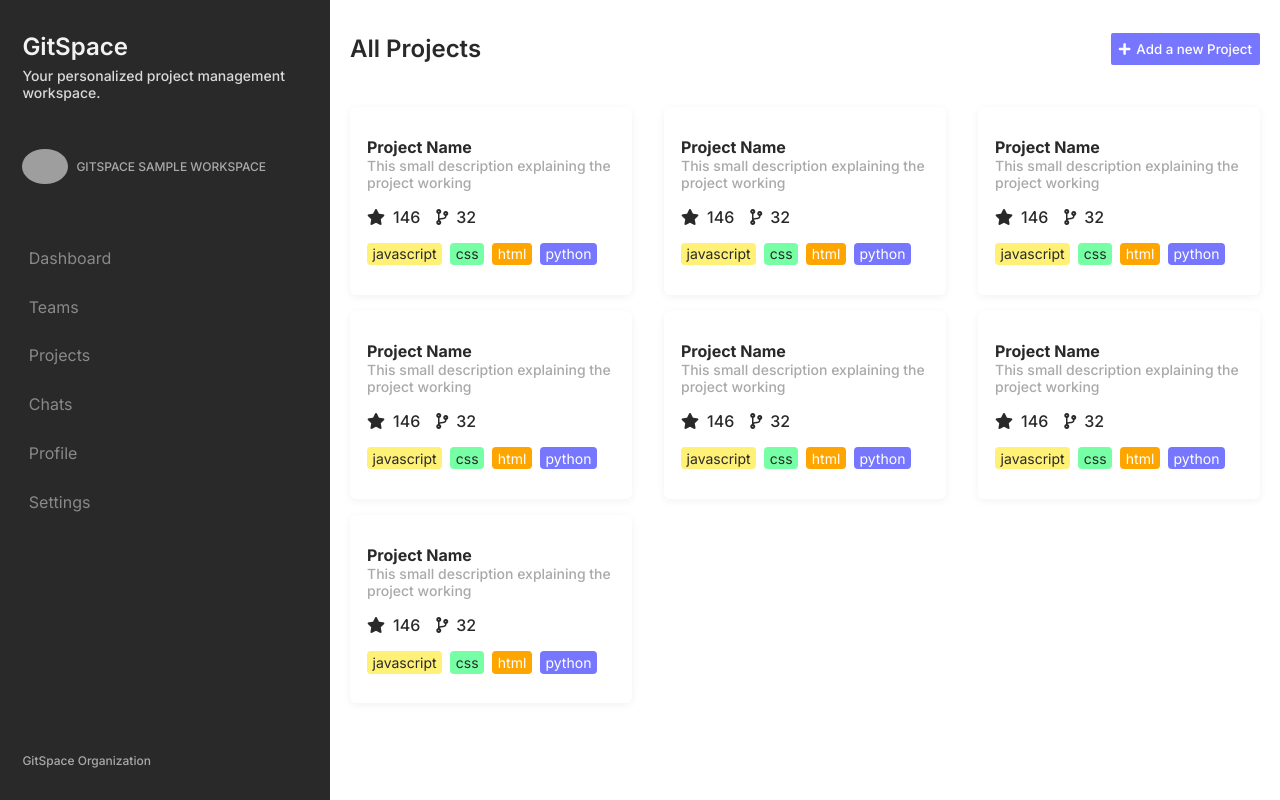
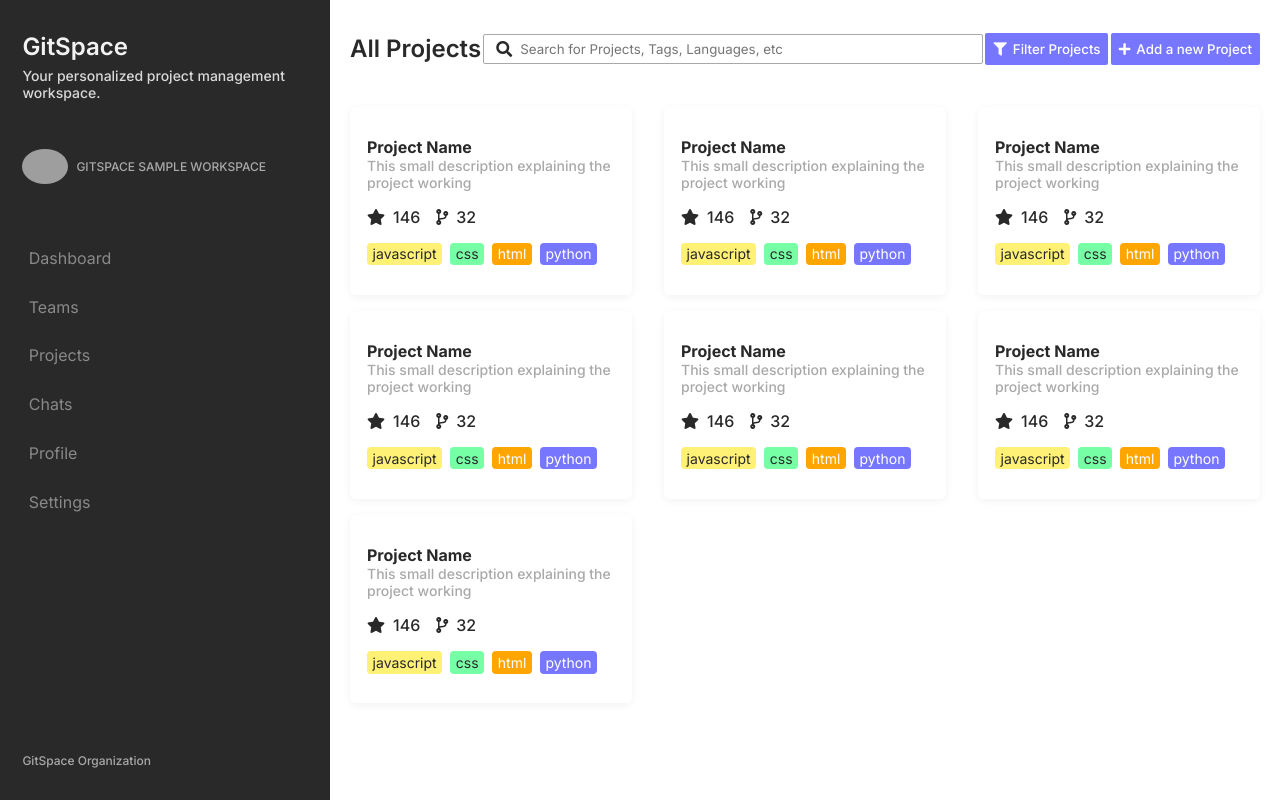
Before and after one commit to yashsehgal/dashboard-ui, a React (Create React App) app: page /projects in a window 1280 px wide. Built offline with nearby package versions, Linux system fonts and the light colour scheme; grey boxes are pictures that could not be loaded.

Commit message:
update: projects-view updated

```diff
--- a/src/views/Projects/index.js
+++ b/src/views/Projects/index.js
@@ -1,6 +1,7 @@
 import React, { useState } from 'react';
 import ProjectCard from '../../styled-components/widgets/Card/ProjectCard';
 import './style.views.projects.css';
+import Input from '../../styled-components/widgets/Input';
 import { PrimaryButton } from '../../styled-components/widgets/Button';
 
 // importing sample-data for testing frontend
@@ -13,6 +14,14 @@ export default function Projects() {
     <div className="view view__projects">
       <div className="projects-board-header">
         <h4 className="projects-view-title">All Projects</h4>
+        <Input size="medium"
+          placeholder="Search for Projects, Tags, Languages, etc"
+          icon="fas fa-search"
+        />
+        <PrimaryButton
+          value="Filter Projects"
+          icon="fas fa-filter"
+        />
         <div className="projects-action-button-wrapper">
           <PrimaryButton
             value="Add a new Project"
```
